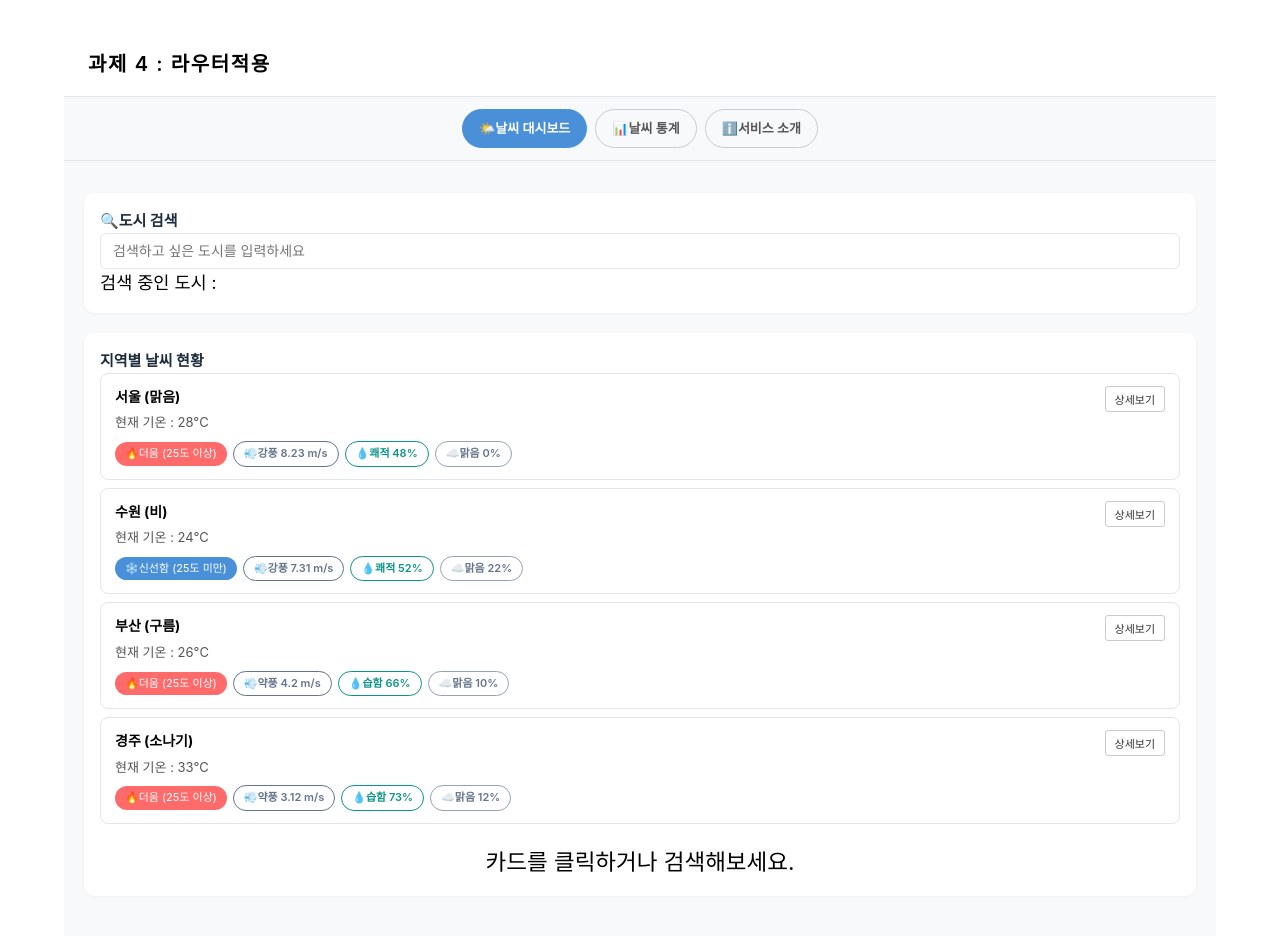
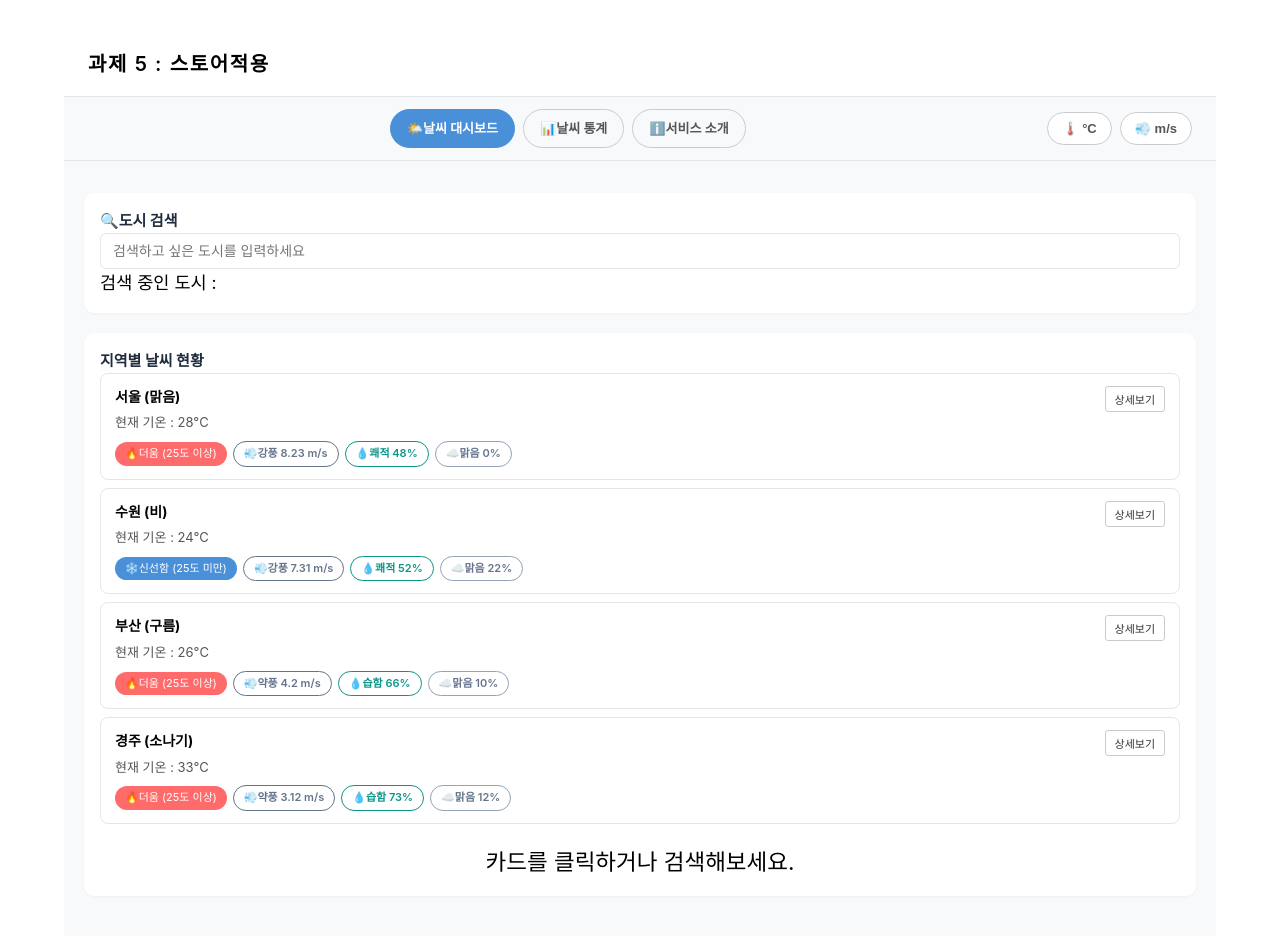
Before and after one commit to InwooLeeme/skala-vue, a Vue app: page / in a window 1280 px wide. Shown: the top 936 px of the page. Built offline with nearby package versions, Linux system fonts and the light colour scheme.

Commit message:
feat : 과제 5 - UnitToggler 컴포넌트 추가 및 네비게이션 배치

```diff
--- a/src/App.vue
+++ b/src/App.vue
@@ -1,11 +1,12 @@
 <script setup>
 import { RouterLink, RouterView } from 'vue-router'
+import UnitToggler from '@/components/UnitToggler.vue'
 </script>
 
 <template>
   <div>
     <header>
-      <h1 class="task_title">과제 4 : 라우터적용</h1>
+      <h1 class="task_title">과제 5 : 스토어적용</h1>
     </header>
     <div class="wrapper">
       <nav>
@@ -13,6 +14,7 @@ import { RouterLink, RouterView } from 'vue-router'
         <RouterLink to="/stats">📊날씨 통계</RouterLink>
         <RouterLink to="/about">ℹ️서비스 소개</RouterLink>
       </nav>
+      <UnitToggler />
     </div>
     <RouterView />
   </div>
@@ -35,6 +37,9 @@ header .task_title {
 }
 
 .wrapper {
+  display: flex;
+  align-items: center;
+  justify-content: space-between;
   background-color: #f7f9fb;
   padding: 12px 24px;
   border-bottom: 1px solid #e3e6ea;
@@ -43,6 +48,7 @@ header .task_title {
 nav {
   display: flex;
   gap: 8px;
+  flex: 1;
   justify-content: center;
 }
 
--- /dev/null
+++ b/src/components/UnitToggler.vue
@@ -0,0 +1,36 @@
+<script setup>
+import { unitSymbolStore } from '@/stores/configStore';
+
+const configStore = unitSymbolStore();
+</script>
+
+<template>
+  <div class="unit_toggler">
+    <button class="unit_btn" @click="configStore.toggleUnit">🌡️ {{ configStore.unitSymbol }}</button>
+    <button class="unit_btn" @click="configStore.toggleWindSpeedUnit">💨 {{ configStore.windSpeedUnitLabel }}</button>
+  </div>
+</template>
+
+<style scoped>
+.unit_toggler {
+  display: flex;
+  gap: 8px;
+}
+
+.unit_btn {
+  padding: 8px 14px;
+  border-radius: 999px;
+  border: 1.5px solid #c8ccd1;
+  background-color: #ffffff;
+  color: #555;
+  font-size: 13px;
+  font-weight: 600;
+  cursor: pointer;
+  transition: background-color 0.15s, border-color 0.15s;
+}
+
+.unit_btn:hover {
+  background-color: #f4f6f8;
+  border-color: #aab2bb;
+}
+</style>
```
